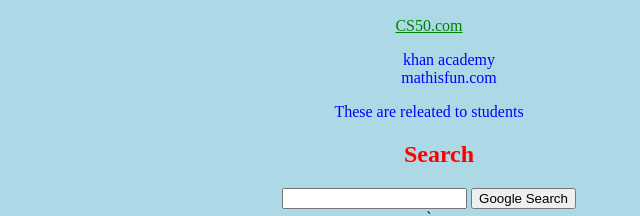
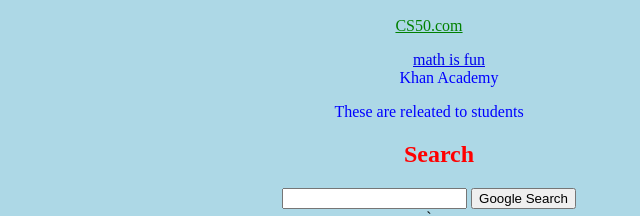
Before and after one commit to Paresh-Kumar-Hansda/Paresh-Kumar-Hansda.github.io, a plain HTML site: page index.html in a window 1280 px wide. Shown: the part 626-842 px from the top of the page, 211-851 px from the left. Drawn offline with Linux system fonts and the light colour scheme.

Commit message:
Update index.html

```diff
--- a/index.html
+++ b/index.html
@@ -16,8 +16,8 @@
 <h2>Links:</h2>
 <a href="https://youtu.be/5g0x2xv3aHU" id ="cs5o">CS50.com</a>
 <ol>
-<li> khan academy</li>
-<li> mathisfun.com</li>
+<li><a href=" https://www.mathsisfun.com" id="math">math is fun</a></li>
+<li> Khan Academy</li>
 </ol>
 <p>These are releated to students</p>
 </main>
```
